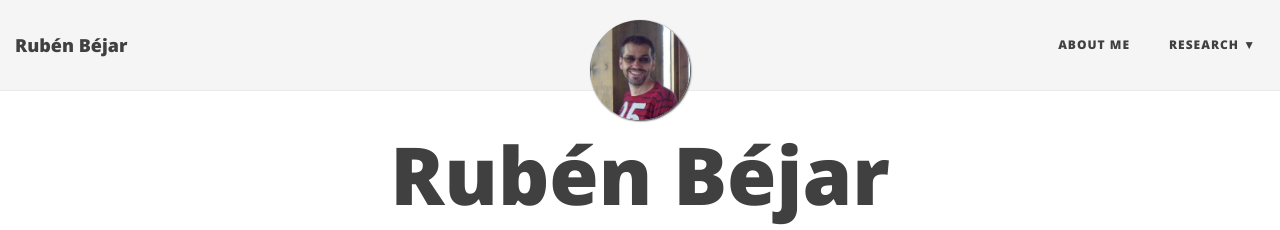
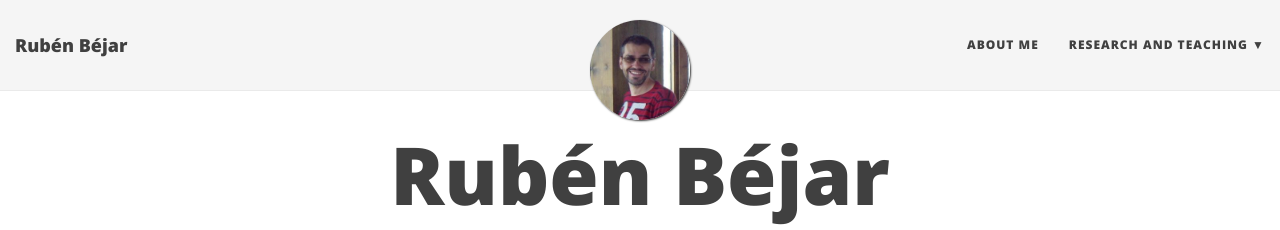
Before and after one commit to rbejar/rbejar.github.io, a Jekyll site: the page built from index.html, in a window 1280 px wide. Shown: the top 230 px of the page. Built offline with Jekyll 4.4.1, drawn with Linux system fonts in a browser that asks for light colours; nearby versions of some CDN libraries; the list of posts is cut into pages by our own code; part of the change alters nothing that is shown.

```diff
--- a/_config.yml
+++ b/_config.yml
@@ -24,14 +24,12 @@ description: Rubén Béjar
 # List of links in the navigation bar
 navbar-links:
   About Me: "aboutme"
-  Research:
+  Research and Teaching:
     - Academia: "https://unizar.academia.edu/rubejar"
     - ResearchGate: "https://www.researchgate.net/profile/Ruben_Bejar"
     - Publications and Projects: "http://www.iaaa.es/staff/rbejar/"
-    #- Beautiful Jekyll: "http://deanattali.com/beautiful-jekyll/"
-    #- Learn markdown: "http://www.markdowntutorial.com/"
-    #- GitHub Pages: "https://pages.github.com/"
-  #Author's home: "http://deanattali.com"
+    - Proyecto Docente: "documents/Proyecto_Docente.pdf"
+
 
 # Image to show in the navigation bar - image must be a square (width = height)
 # Remove this parameter if you don't want an image in the navbar
```
Also changed, not shown: 1 other file.
